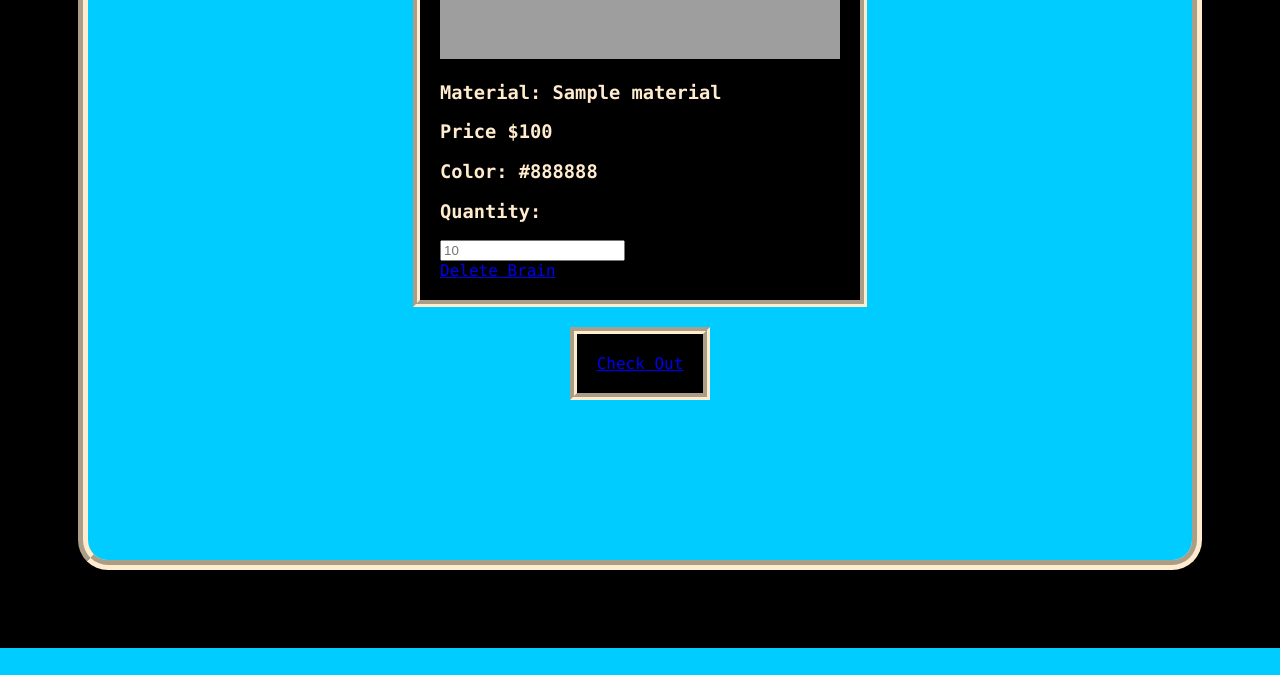
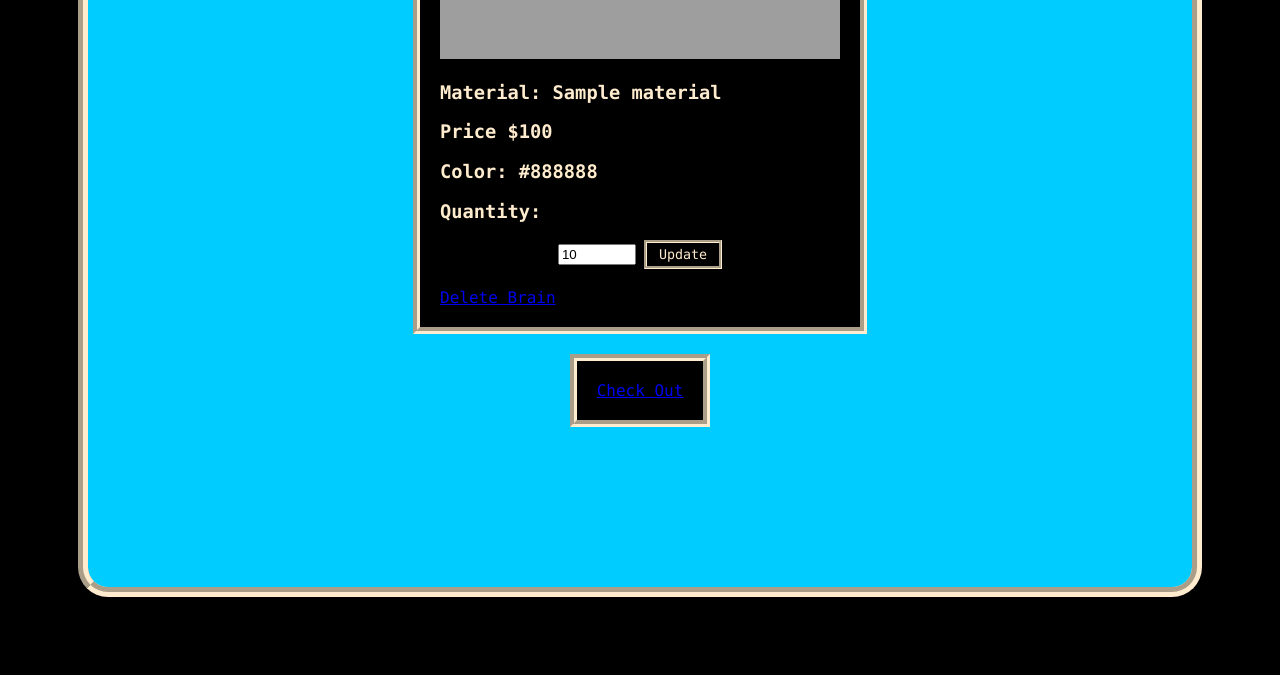
Before and after one commit to NateCarp3/Brain, a Flask app: template flask_app/templates/cart.html in a window 1280 px wide. Shown: the part 1058-1733 px from the top of the page. Before the commit the page ends 1706 px from the top, so only its background shows below. Run offline with Flask 3, Linux system fonts and the light colour scheme; the template is opened without the code that fills it: most values are stand-ins (such as "Sample title", 1, 10 or a date in 2020); grey boxes are pictures that could not be loaded.

Commit message:
Add quantity editing to the cart

```diff
--- a/flask_app/models/cart.py
+++ b/flask_app/models/cart.py
@@ -46,3 +46,9 @@ class Cart:
         query = "DELETE FROM cart WHERE brain_model_id = %(brain_model_id)s and user_id = %(user_id)s;"
         results = connectToMySQL('Brain_Schema').query_db(query, data)
         return results
+
+    @classmethod
+    def update_quantity(cls, data):
+        query = "UPDATE cart SET quantity = %(quantity)s WHERE brain_model_id = %(brain_model_id)s and user_id = %(user_id)s;"
+        results = connectToMySQL('Brain_Schema').query_db(query, data)
+        return results
--- a/flask_app/static/cart.css
+++ b/flask_app/static/cart.css
@@ -99,5 +99,23 @@ body {
     margin-bottom: 50px;
 }
 .quant {
-    width: fit-content;
+    width: 70px;
 }
+.quant_form {
+    display: flex;
+    align-items: center;
+    gap: 8px;
+    justify-content: center;
+}
+.update_btn {
+    font-family: "Lucida Console", "Courier New", monospace;
+    background-color: black;
+    color: blanchedalmond;
+    border: 3px groove blanchedalmond;
+    padding: 4px 12px;
+    cursor: pointer;
+}
+.update_btn:hover {
+    background-color: blanchedalmond;
+    color: black;
+}
--- a/flask_app/templates/cart.html
+++ b/flask_app/templates/cart.html
@@ -38,7 +38,10 @@
             <h3>Price ${{brain.price}}0</h3>
             <h3>Color: {{brain.color}}</h3>
             <h3>Quantity:</h3>
-            <input type="number" placeholder="{{brain.quantity}}" class="quant">
+            <form action="/update_cart/{{brain.id}}" method="POST" class="quant_form">
+                <input type="number" name="quantity" value="{{brain.quantity}}" min="1" class="quant">
+                <button type="submit" class="update_btn">Update</button>
+            </form>
             <br>
             <a class="delete" href="/delete/{{brain.id}}">Delete Brain</a>
         </div>
```
Also changed, not shown: flask_app/controllers/brains.py (+17 -1 lines).
